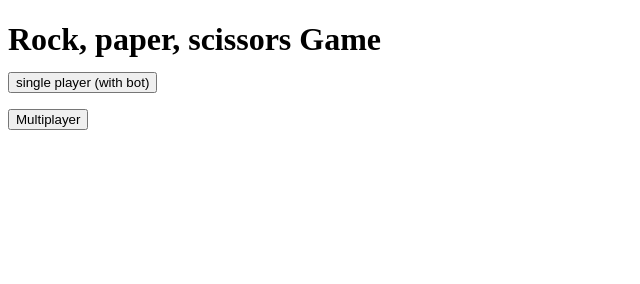
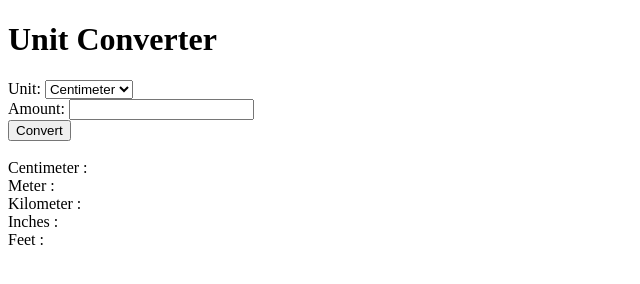
Before and after one commit to ArnavPolekar/arnavpolekar.github.io, a plain HTML site: page index.html in a window 1280 px wide. Shown: the whole page, without its empty margins (0-640 px from the left). Drawn offline with Linux system fonts and the light colour scheme.

Commit message:
Update index.html

```diff
--- a/index.html
+++ b/index.html
@@ -2,22 +2,91 @@
 <html>
 
 <head>
-    <meta charset="utf-8">
-    <meta name="viewport" content="width=device-width">
-    <title>Rock, paper, scissor game</title>
-    <link rel="icon" type="image/x-icon"
-        href="https://img.freepik.com/premium-vector/rock-paper-scissors-hand-game-icon-vector-illustration_602177-67.jpg?w=2000">
+  <meta charset="utf-8">
+  <meta name="viewport" content="width=device-width">
+  <title>Unit Converter</title>
+  <link href="style.css" rel="stylesheet" type="text/css" />
 </head>
 
 <body>
+  <h1 class="heading">Unit Converter</h1>
+  <div class="wrapper">
+    <label>Unit:</label>
+    <select id="unit" class="scroll">
+      <option value="centimeter">Centimeter</option>
+      <option value="meter">Meter</option>
+      <option value="kilometer">Kilometer</option>
+      <option value="inch">Inch</option>
+      <option value="feet">Feet</option>
+    </select>
+    <br>
+    <div class="amt">
+      <label for="amt">Amount:</label>
+      <input type="number" id="amt">
+      <br>
+      <button onclick="conv()" class="btn">Convert</button>
+    </div>
+    <div class="result">
+      <br>
+      Centimeter : <span id="cm"></span>
+      <br>
+      Meter : <span id="mt"></span>
+      <br>
+      Kilometer : <span id="km"></span>
+      <br>
+      Inches : <span id="in"></span>
+      <br>
+      Feet : <span id="ft"></span>
+    </div>
+  </div>
 
-    <h1 class="heading">Rock, paper, scissors Game</h>
-    <br>
-    <input type="button" value="single player (with bot)">
-    <br>
-    <input type="button" value="Multiplayer">
+  <script>
+    function conv() {
+      let unit = document.getElementById("unit").value;
+      let amt = document.getElementById("amt").value;
+      amt = Number.parseInt(amt);
 
+      if (unit == 'centimeter') {
+        document.getElementById('mt').textContent = (amt / 100);
+        document.getElementById('km').textContent = (amt / 100000);
+        document.getElementById('in').textContent = (amt / 2.54);
+        document.getElementById('ft').textContent = (amt / 30.48);
+        document.getElementById('cm').textContent = (amt);
+      }
 
+      else if (unit == 'meter') {
+        document.getElementById('cm').textContent = (amt * 100);
+        document.getElementById('km').textContent = (amt / 1000);
+        document.getElementById('in').textContent = (amt * 39.37);
+        document.getElementById('ft').textContent = (amt * 3.281);
+        document.getElementById('mt').textContent = (amt);
+      }
+
+      else if (unit == 'kilometer') {
+        document.getElementById('cm').textContent = (amt * 100000);
+        document.getElementById('mt').textContent = (amt * 1000);
+        document.getElementById('in').textContent = (amt * 39370.08);
+        document.getElementById('ft').textContent = (amt * 3280.84);
+        document.getElementById('km').textContent = (amt);
+      }
+
+      else if (unit == 'inch') {
+        document.getElementById('cm').textContent = (amt * 2.54);
+        document.getElementById('mt').textContent = (amt * 0.0254);
+        document.getElementById('km').textContent = (amt * 0.0000254);
+        document.getElementById('ft').textContent = (amt * 0.0833333);
+        document.getElementById('in').textContent = (amt);
+      }
+
+      else if (unit == 'feet') {
+        document.getElementById('cm').textContent = (amt * 30.48);
+        document.getElementById('mt').textContent = (amt * 0.3048);
+        document.getElementById('km').textContent = (amt * 0.0003048);
+        document.getElementById('in').textContent = (amt * 12);
+        document.getElementById('ft').textContent = (amt);
+      }
+    }
+  </script>
 
 </body>
 
```
